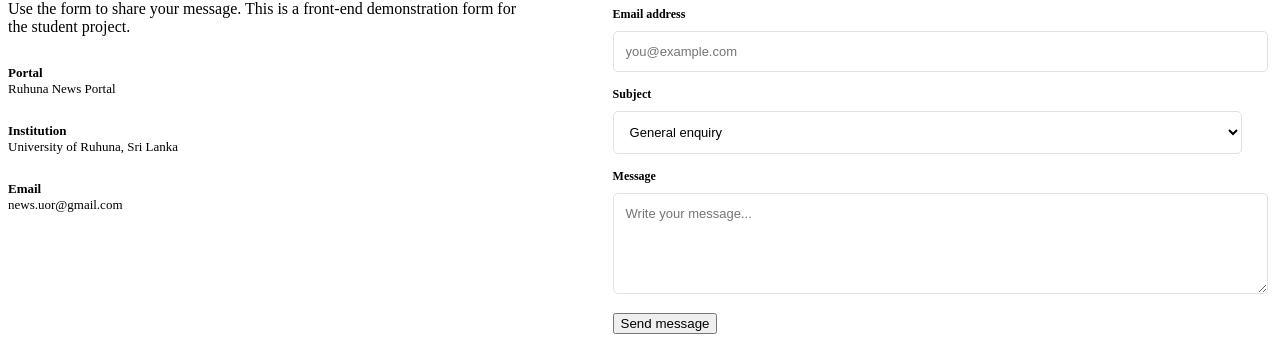
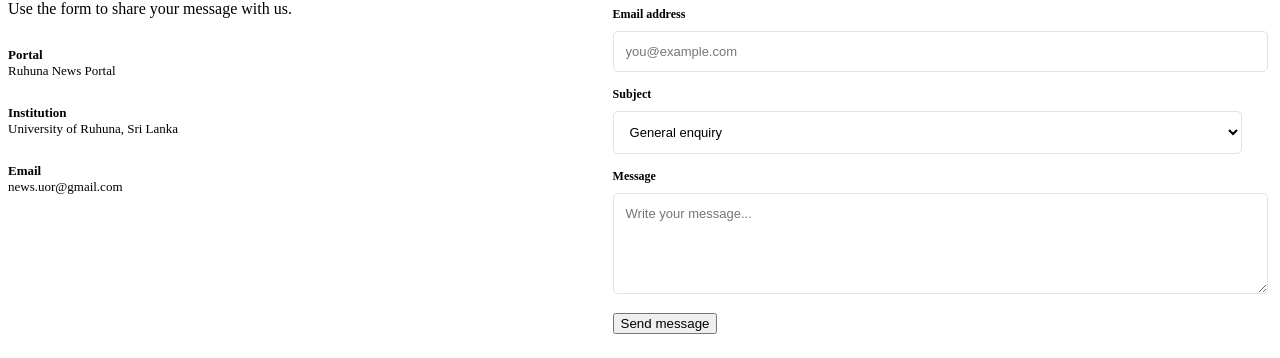
Before and after one commit to GA-Pra-veen/news-portal-group09, a plain HTML site: page contact.html in a window 1280 px wide. Shown: the part 306-664 px from the top of the page. Drawn offline with Linux system fonts and the light colour scheme.

Commit message:
update contact page message

```diff
--- a/contact.html
+++ b/contact.html
@@ -152,7 +152,7 @@
             <div>
                 <p class="eyebrow">GET IN TOUCH</p>
                 <h2>Let's connect.</h2>
-                <p class="body-copy">Use the form to share your message. This is a front-end demonstration form for the student project.</p>
+                <p class="body-copy">Use the form to share your message with us.</p>
 
                 <div class="contact-detail">
                     <strong>Portal</strong>
```
